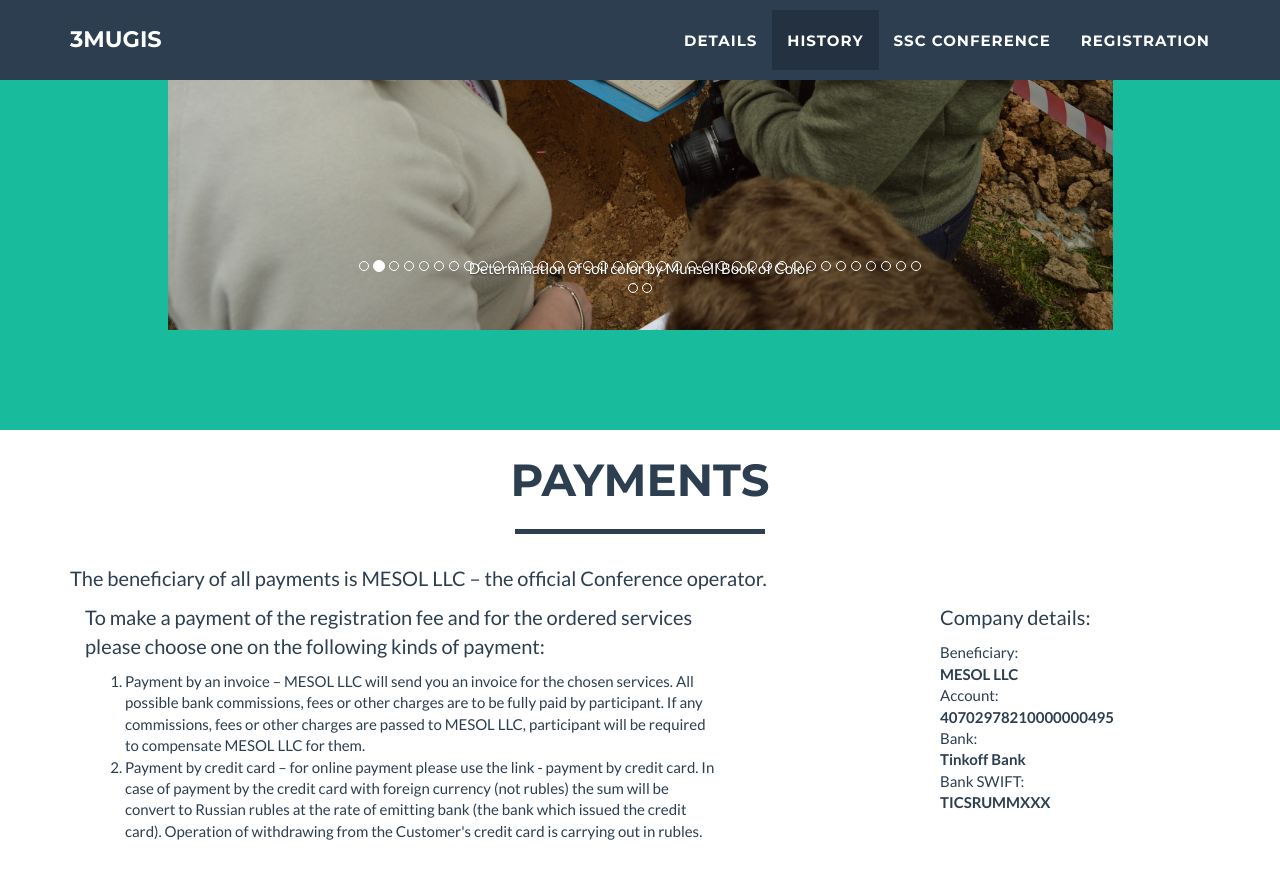
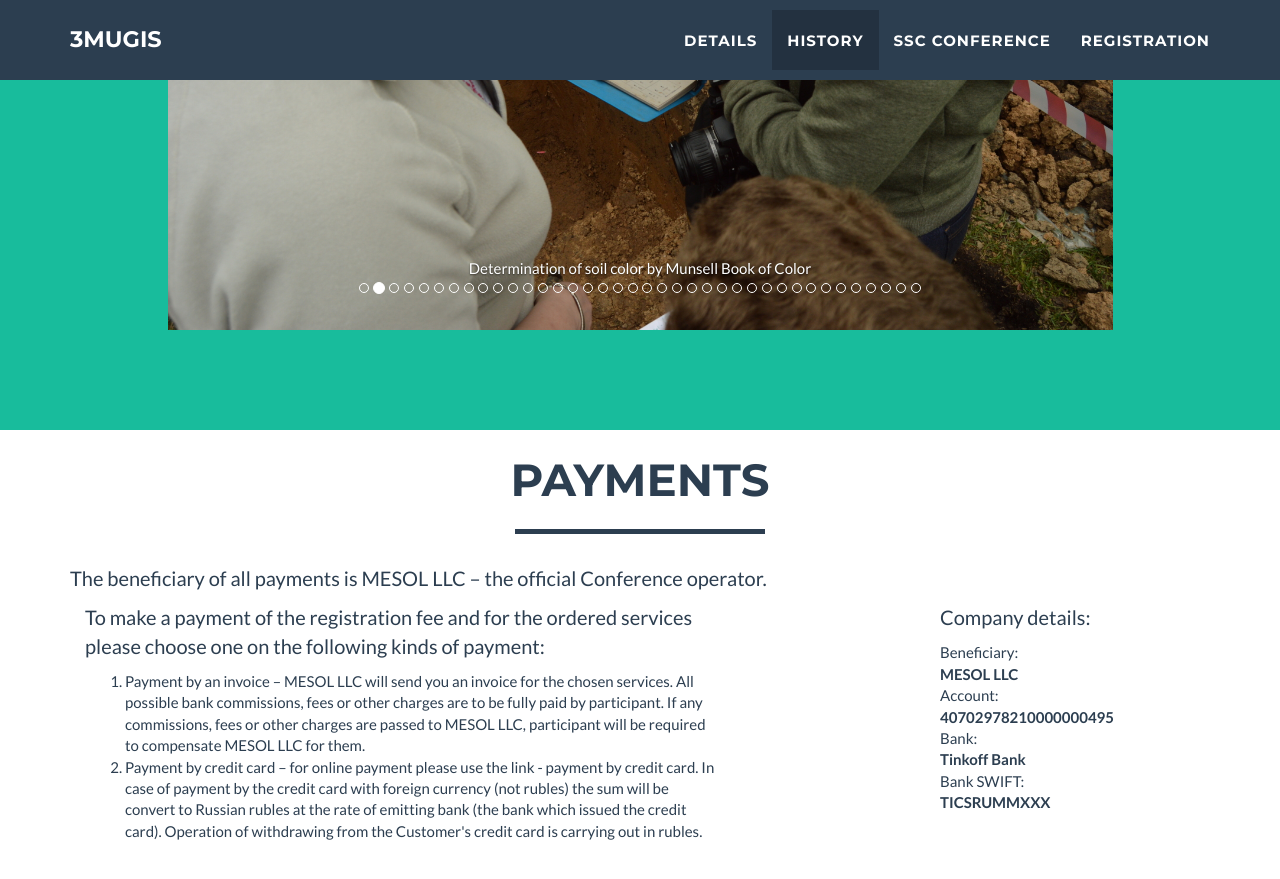
Before and after one commit to erasmus-rudn/erasmus-rudn.github.io, a Jekyll site: the page built from index.html, in a window 1280 px wide and 900 px high, scrolled down 3985 px. Shown: the top 879 px of the window. Built offline with Jekyll 4.4.1, drawn with Linux system fonts in a browser that asks for light colours.

Commit message:
remove 2 img

```diff
--- a/_includes/about.html
+++ b/_includes/about.html
@@ -52,8 +52,7 @@
                       <li data-target="#carousel-history" data-slide-to="35"></li>
                       <li data-target="#carousel-history" data-slide-to="36"></li>
                       <li data-target="#carousel-history" data-slide-to="37"></li>
-                      <li data-target="#carousel-history" data-slide-to="38"></li>
-                      <li data-target="#carousel-history" data-slide-to="39"></li>
+
                   </ol>
 
                   <!-- Wrapper for slides -->
@@ -274,30 +273,19 @@
                         Practical master class
                       </div>
                     </div>
-                                                                <div class="item">
+                    <div class="item">
                       <img src="img/33.JPG" alt="...">
                       <div class="carousel-caption">
                         Practical master class
                       </div>
                     </div>
-                                                                <div class="item">
+                    <div class="item">
                       <img src="img/34.JPG" alt="...">
                       <div class="carousel-caption">
                         Practical master class
                       </div>
                     </div>
-                                                                <div class="item">
-                      <img src="img/35.JPG" alt="...">
-                      <div class="carousel-caption">
-                        Practical master class
-                      </div>
-                    </div>
-                                                                <div class="item">
-                      <img src="img/36.JPG" alt="...">
-                      <div class="carousel-caption">
-                        Practical master class
-                      </div>
-                    </div>
+
 
 
 
```
